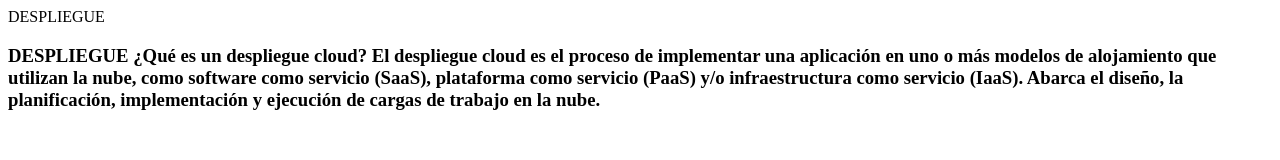
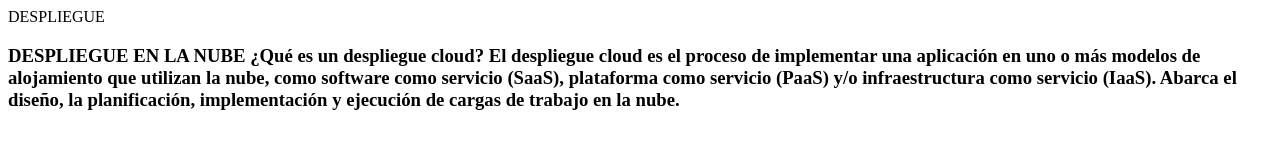
Before and after one commit to oscarmcm17/computo3, a plain HTML site: page despliegue.html in a window 1280 px wide. Drawn offline with Linux system fonts and the light colour scheme.

Commit message:
Update despliegue.html
Signed-off-by: oscarmcm17 <132485159+oscarmcm17@users.noreply.github.com>

```diff
--- a/despliegue.html
+++ b/despliegue.html
@@ -3,7 +3,7 @@
   <tittle>DESPLIEGUE</tittle>
 </head>
 <body>
-  <h3>DESPLIEGUE</3>
+  <h3>DESPLIEGUE EN LA NUBE</3>
   <label>
     ¿Qué es un despliegue cloud?
      El despliegue cloud es el proceso de implementar una aplicación en uno o más modelos de alojamiento que utilizan la nube, como software como servicio (SaaS), plataforma como servicio (PaaS) y/o infraestructura como servicio (IaaS). Abarca el diseño, la planificación, implementación y ejecución de cargas de trabajo en la nube.
```
